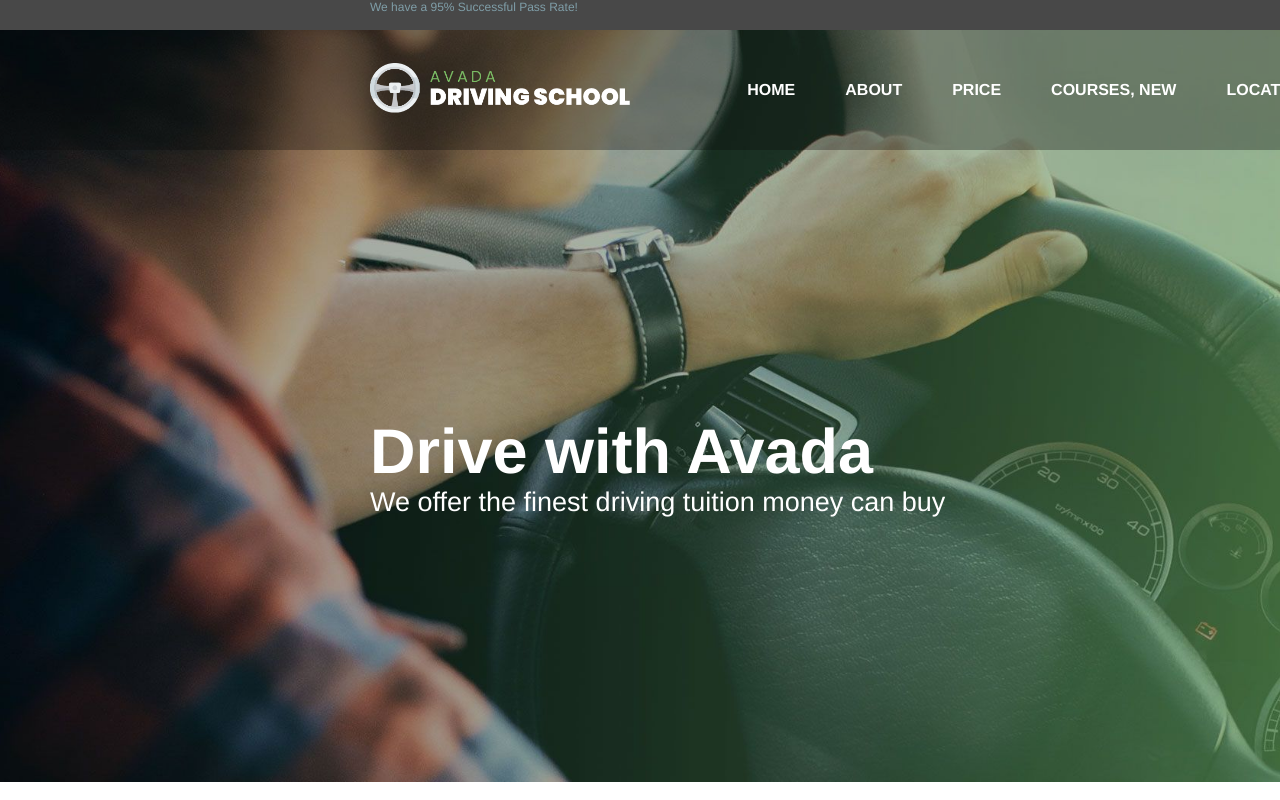
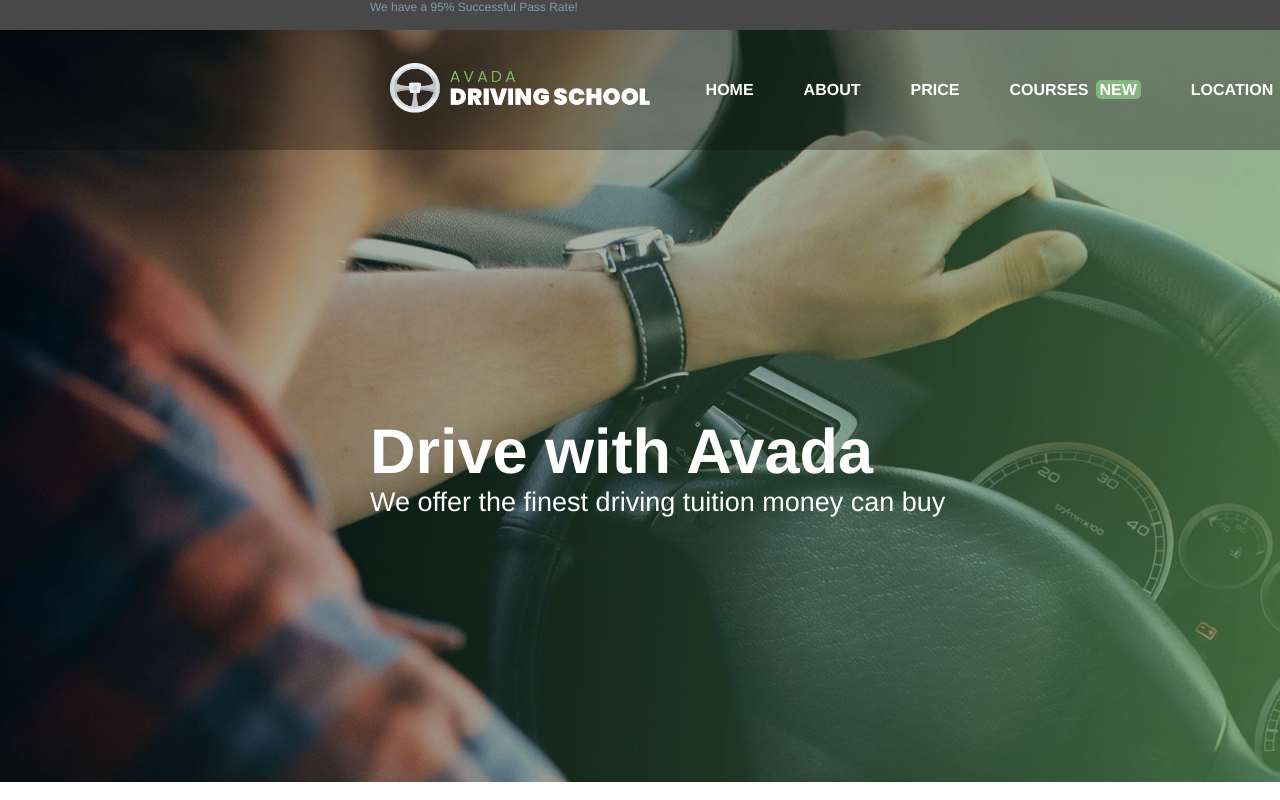
Before and after one commit to Deceit-87/proj-html-vuejs, a Vue app: page / in a window 1280 px wide. Shown: the top 800 px of the page. Built offline with nearby package versions, Linux system fonts and the light colour scheme.

Commit message:
aggiunto footer

```diff
--- a/src/App.vue
+++ b/src/App.vue
@@ -1,16 +1,19 @@
 <template>
   <div id="app">
    <Header/>
+   <Footer/>
   </div>
 </template>
 
 <script>
 import Header from './components/MainHeader.vue'
+import Footer from './components/MainFooter.vue'
 
 export default {
   name: 'App',
   components: {
     Header,
+    Footer,
 
   }
 }
--- /dev/null
+++ b/src/components/MainFooter.vue
@@ -0,0 +1,15 @@
+<template>
+<footer>
+
+</footer>
+</template>
+
+<script>
+export default {
+
+}
+</script>
+
+<style>
+
+</style>
--- a/src/components/MainHeader.vue
+++ b/src/components/MainHeader.vue
@@ -12,9 +12,10 @@
           <figure id="header_logo">
             <img src="../assets/img/avada-drivers-logo-2x.png" alt="" />
           </figure>
-          <ul>
+          <ul class="nav-ul">
             <li v-for="(link, i) in links" :key="i">
-              <a :href="link.page_link"> {{ link.page_index }}</a>
+              <a :href="link.page_link"> {{ link.page_index }}</a
+              ><span class="update" v-if="link.news === true">new</span>
             </li>
           </ul>
           <button class="header_button">book now</button>
@@ -36,26 +37,32 @@ export default {
         {
           page_index: "home",
           page_link: "https://www.google.it/",
+          news: false,
         },
         {
           page_index: "about",
           page_link: "https://www.google.it/",
+          news: false,
         },
         {
           page_index: "price",
           page_link: "https://www.google.it/",
+          news: false,
         },
         {
-          page_index: "courses, new ",
+          page_index: "courses",
           page_link: "https://www.google.it/",
+          news: true,
         },
         {
           page_index: "location",
           page_link: "https://www.google.it/",
+          news: false,
         },
         {
           page_index: "blog",
           page_link: "https://www.google.it/",
+          news: false,
         },
       ],
     };
@@ -73,19 +80,18 @@ flex-direction: column;
   background-size: cover;
   background-repeat: no-repeat;
   height: 782px;
-  .jumbo{
+  .jumbo {
     display: flex;
     color: white;
     flex-direction: column;
     justify-content: center;
     flex-grow: 1;
-h1{
+    h1 {
       font-size: 63px;
     }
-p{
+    p {
       font-size: 27px;
     }
-
   }
   .contact-header {
     background-color: #484848;
@@ -113,20 +119,55 @@ font-size: 27px;
       align-items: center;
       justify-content: space-between;
       #header_logo {
-          flex-grow: 1;
+        padding: 20px;
+
         img {
           width: 260px;
         }
       }
 
-      ul{
+      ul {
         gap: 50px;
         display: flex;
+        li {
+          position: relative;
+        }
+        li a:hover{
+          color: var(--over-green);
+           transition: all 0.5s;
+
+        }
+        li a:hover::after {
+          content: "";
+          opacity: 1;
+          bottom: -10px;
+          width: 100%;
+          transition: all 0.5s;
+        }
+        li a:after {
+          content: "";
+          display: block;
+          position: absolute;
+          left: 50%;
+          opacity: 0;
+          transform: translate(-50%, 0);
+          bottom: -10px;
+          width: 0px;
+          height: 2px;
+          background-color: var(--over-green);
+        }
+        .update {
+          background-color: var(--main-green);
+          margin-left: 7px;
+          border-radius: 5px;
+          padding: 1px 4px;
+        }
       }
     }
 
-    a{
+    a {
       text-decoration: none;
+
     }
     .header_button {
       color: currentColor;
```
Also changed, not shown: src/assets/img/footer-background-color.jpg (added). Lines whose indentation alone changed are shown as unchanged.
